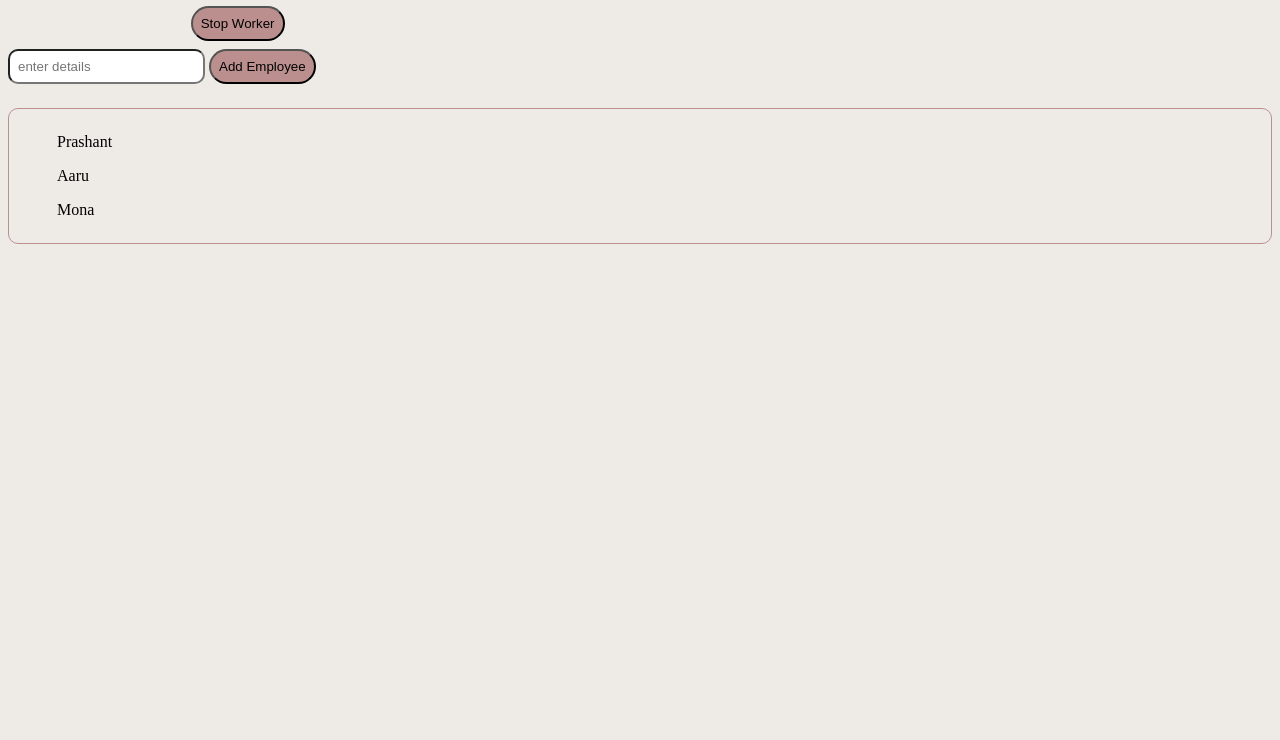
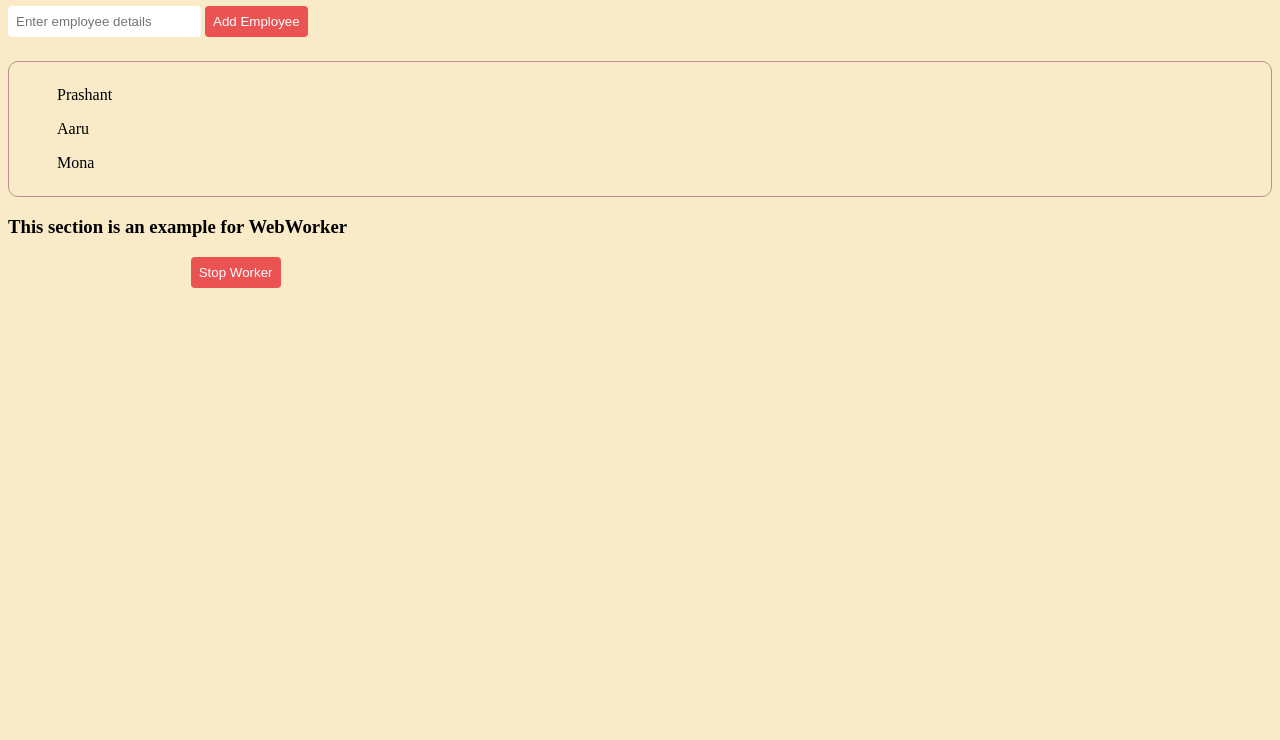
Before and after one commit to jogipr/vanilajs-list-pgldbxa, a plain HTML site: page index.html in a window 1280 px wide. Shown: the part 60-800 px from the top of the page. Drawn offline with Linux system fonts and the light colour scheme.

Commit message:
2 files modified

```diff
--- a/index.html
+++ b/index.html
@@ -8,17 +8,13 @@
     <header>
       <h1>Display employee lists using vanila js</h1>
     </header>
-    <div class="counter-container">
-      <span id="counter"></span>
-      <button id="stop-worker" onclick="stopWorker()">Stop Worker</button>
-    </div>
 
     <div class="add-container">
       <input
         type="text"
         id="employeename"
         value=""
-        placeholder="enter details"
+        placeholder="Enter employee details"
       />
       <button id="add-button" onclick="handleAddEmployee()">
         Add Employee
@@ -26,6 +22,11 @@
     </div>
     <div class="list-container"></div>
 
+    <h3>This section is an example for WebWorker</h3>
+    <div class="counter-container">
+      <span id="counter"></span>
+      <button id="stop-worker" onclick="stopWorker()">Stop Worker</button>
+    </div>
     <script src="script.js"></script>
     <script src="app.js"></script>
   </body>
--- a/styles.css
+++ b/styles.css
@@ -1,5 +1,11 @@
+:root {
+  --primary: #eb5353;
+  --secondary: #f9d923;
+  --main: #f9ebc8;
+}
+
 body {
-  background: rgb(238, 235, 230);
+  background: var(--main);
 }
 
 .list-container {
@@ -16,12 +22,14 @@ li {
 button,
 input {
   padding: 8px;
-  border-radius: 10px;
+  border-radius: 4px;
+  border: none;
 }
 
 button {
-  border-radius: 50px;
-  background-color: rosybrown;
+  border-radius: 4px;
+  background-color: var(--primary);
+  color: white;
 }
 
 .counter-container {
@@ -30,5 +38,7 @@ button {
 }
 
 .counter-container span {
+  display: inline-block;
+  padding-top: 8px;
   width: 14%;
 }
```
